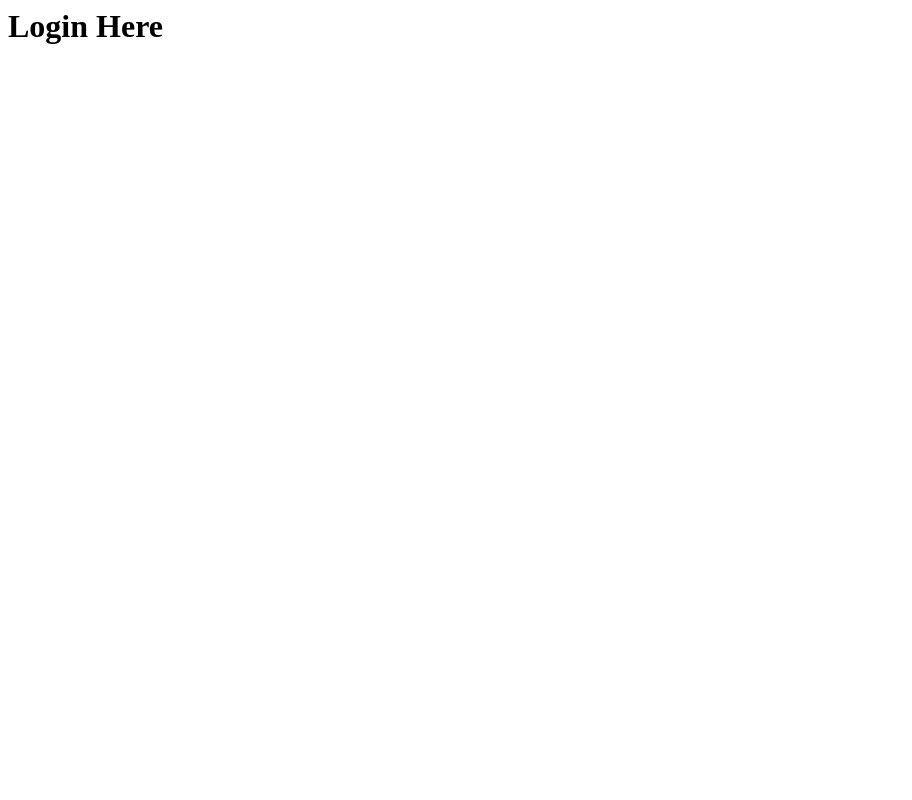
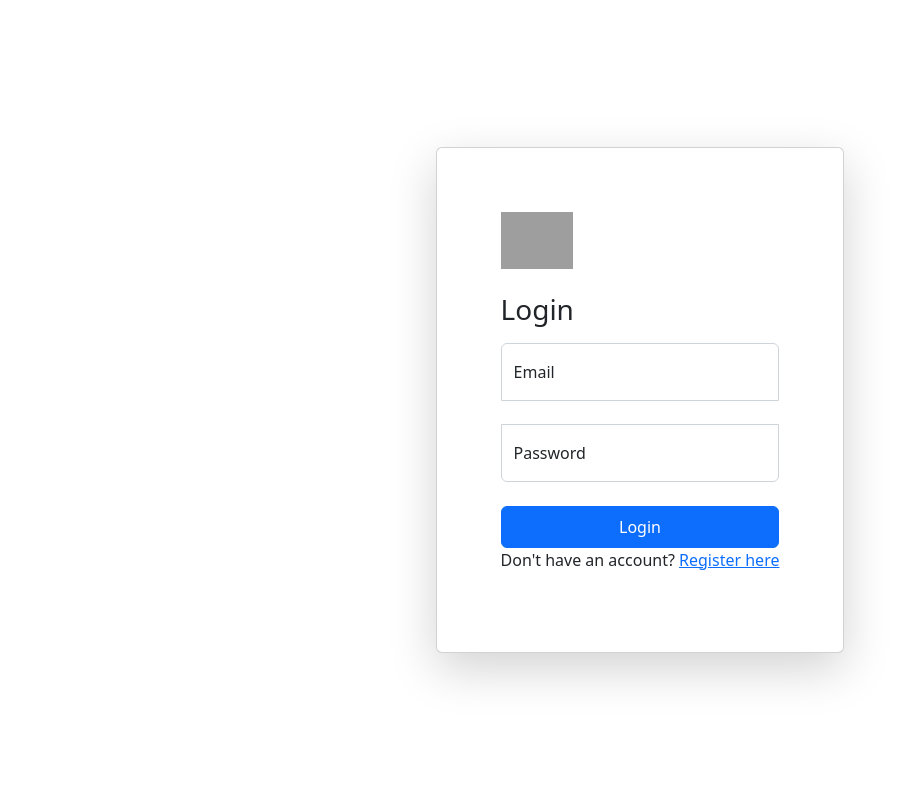
Before and after one commit to iamkramzTech/tabo-an, a PHP site: page /kramzcommerce/login.php in a window 1280 px wide. Before the commit the part shown is almost empty. Shown: the whole page, without its empty margins (0-912 px from the left). Run offline with PHP 8.4, Linux system fonts and the light colour scheme; grey boxes are pictures that could not be loaded.

Commit message:
modified login.php

```diff
--- a/login.php
+++ b/login.php
@@ -1,4 +1,65 @@
+<?php include $_SERVER['DOCUMENT_ROOT'] . '/kramzcommerce/includes/header.php';?>
+
 <?php
 
-echo '<h1>Login Here</h1>'
 ?>
+
+
+
+<body class="d-flex align-items-center py-4 bg-body-tertiary">
+    <!-- <div class="container px-4 px-lg-5">
+      <div class="login-container"> -->
+    <div class="container px-4 px-lg-5">
+      <div class="d-flex justify-content-center">
+        <div class="card shadow-lg">
+          <div class="card-body px-4 py-5 px-md-5">
+            <main class="form-signin w-100 m-auto">
+              <img
+                class="mb-4"
+                src="/assets/bootstrap-logo.svg"
+                alt=""
+                width="72"
+                height="57"
+              />
+              <h1 class="h3 mb-3 fw-normal">Login</h1>
+              <form>
+                <div class="form-floating mb-4">
+                  <input
+                    class="form-control"
+                    type="email"
+                    id="email"
+                    name="email"
+                    placeholder="yourname@example.com"
+                    required
+                  />
+                  <label for="email">Email</label>
+                </div>
+                <div class="form-floating mb-4">
+                  <input
+                    type="password"
+                    class="form-control"
+                    id="password"
+                    name="password"
+                    placeholder="Password"
+                    required
+                  />
+                  <label for="password">Password</label>
+                </div>
+                <button type="submit" class="btn btn-primary w-100 py-2">
+                  Login
+                </button>
+                <p>
+                  Don't have an account? <a href="signup.html">Register here</a>
+                </p>
+              </form>
+            </main>
+          </div>
+        </div>
+      </div>
+    </div>
+
+
+
+    <!-- </div> -->
+
+    <!-- </div> -->
```
